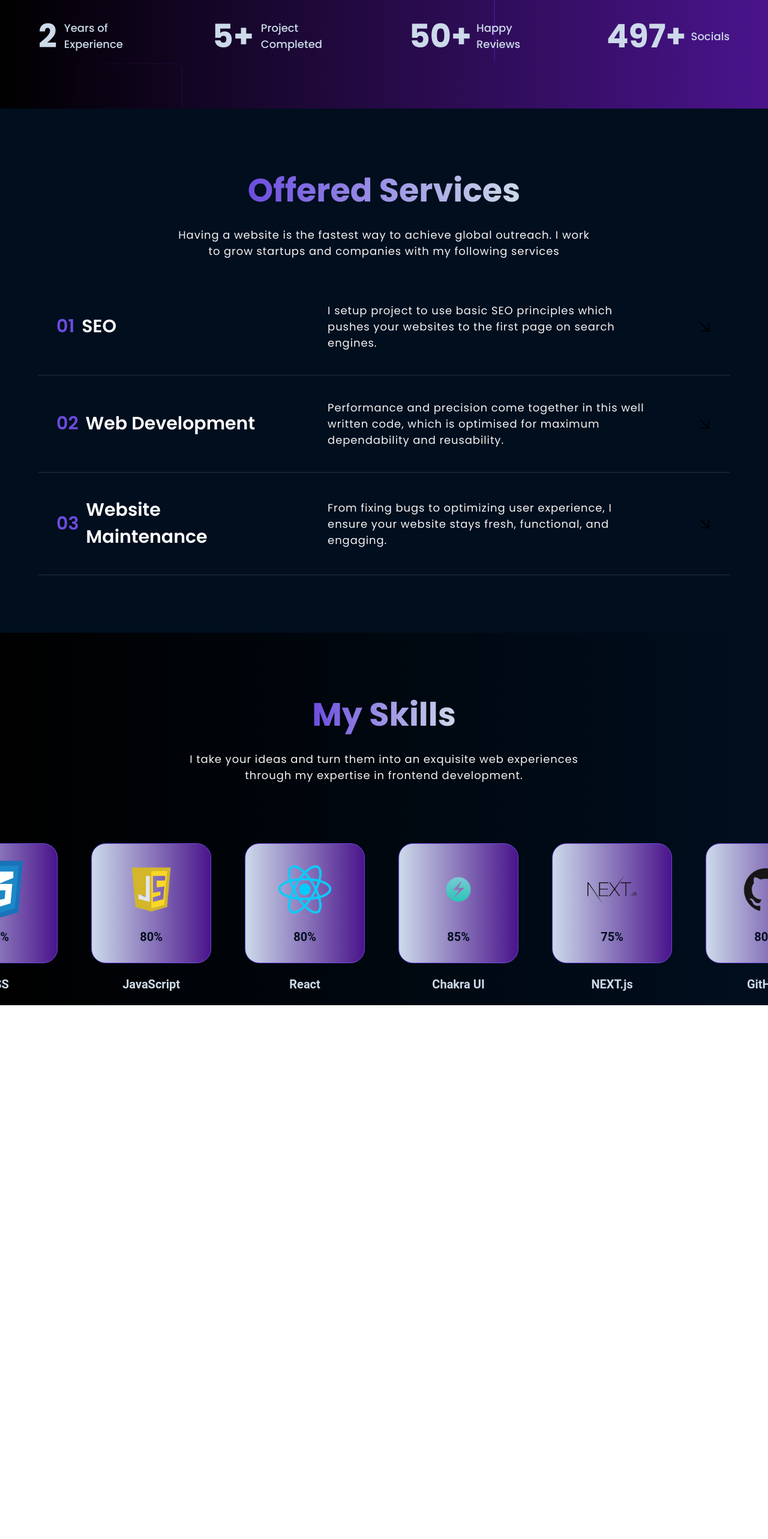
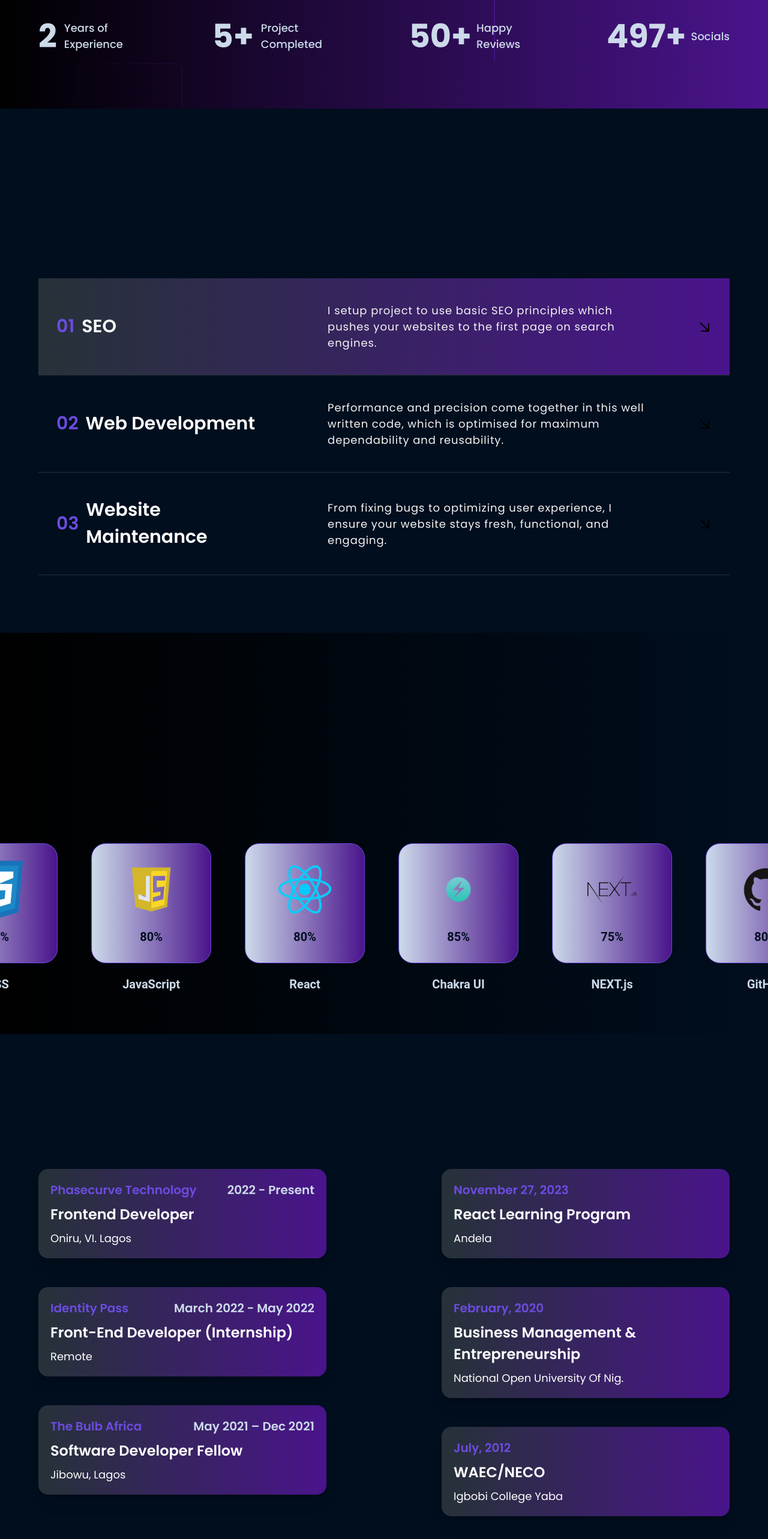
Before and after one commit to Blacknese96/Greggs-portfolio, a React (Vite) app: page / in a window 1280 px wide. Shown: the part 731-3297 px from the top of the page at 60% size. Before the commit the page ends 2407 px from the top, so only its background shows below. Built offline with nearby package versions, Linux system fonts and the light colour scheme.

Commit message:
implement resume page

```diff
--- a/src/components/Carousel.tsx
+++ b/src/components/Carousel.tsx
@@ -34,6 +34,7 @@ const Carousel = () => {
         slidesToShow: 5,
         slidesToScroll: 1,
         autoplay: true,
+        pauseOnHover: false,
         autoplaySpeed: 0,
         cssEase: 'linear',
         responsive: [
--- /dev/null
+++ b/src/components/MyEdu.tsx
@@ -0,0 +1,72 @@
+import { FaLaptopCode } from "react-icons/fa";
+import { GiBookCover } from "react-icons/gi";
+import {Zoom} from 'react-reveal'
+
+const myExp = [
+    {year:'2022 - Present',company:'Phasecurve Technology', role:'Frontend Developer', address:'Oniru, VI. Lagos'},
+    {year:'March 2022 - May 2022',company:'Identity Pass', role:'Front-End Developer (Internship)', address:'Remote'},
+    {year:'May 2021 – Dec 2021', role:'Software Developer Fellow',company:'The Bulb Africa', address:'Jibowu, Lagos'}
+]
+
+const education = [
+    {year:'November 27, 2023', course:'React Learning Program',tutor:' Andela '},
+    {year:'February, 2020', course:'Business Management & Entrepreneurship',tutor:' National Open University Of Nig.'},
+    {year:'July, 2012', course:'WAEC/NECO',tutor:' Igbobi College Yaba '},
+]
+const MyEdu = () => {
+
+  return (
+    <section className='w-full h-full text-white font-poppins bg-nightBlue'>
+            <div className='flex gap-5 justify-between py-24 px-[5%] max-w-[1440px] mx-auto'>
+            <div className='w-5/12'>
+                <Zoom duration="1500">
+                <div className='flex gap-3 mb-12 items-center text-[#6C4CDF] text-2xl'>
+                <FaLaptopCode />
+
+                <h2 className='text-transparent bg-clip-text bg-gradient-to-r from-[#6C4CDF] to-secondary'>Experience</h2>
+                </div>
+                </Zoom>
+
+                <div className="flex flex-col gap-12">
+                {myExp.map((item,index)=>(
+                    <div className="rounded-2xl w-full bg-gradient-to-r from-blue-gray-900 to-purple-900 shadow-xl flex flex-col gap-2 p-5 " key={index}>
+                    <div className="flex gap-2 justify-between">
+                    <h3 className="text-primary font-semibold text-[20px]">{item.company}</h3>
+                    <h3 className="text-secondary font-semibold text-[20px]">{item.year}</h3>
+                    </div>
+                    <h3 className=" font-semibold text-[24px]">{item.role}</h3>
+                    <h3 className="text-base">{item.address}</h3>
+                    </div>
+                ))}
+                </div>
+
+            </div>
+
+            <div className='w-5/12'>
+            <Zoom duration="1500">
+            <div className='flex gap-3 mb-12 items-center text-[#6C4CDF] text-2xl'>
+                <GiBookCover />
+
+                <h2 className='text-2xl text-transparent bg-clip-text bg-gradient-to-r from-[#6C4CDF] to-secondary'>Education</h2>
+                </div>
+            </Zoom>
+
+
+                <div className="flex flex-col gap-12">
+                {education.map((item,index)=>(
+                    <div className="rounded-2xl w-full bg-gradient-to-r from-blue-gray-900 to-purple-900 shadow-xl flex flex-col gap-2 p-5 " key={index}>
+
+                    <h3 className="text-primary font-semibold text-[20px]">{item.year}</h3>
+
+                    <h3 className=" font-semibold text-[24px]">{item.course}</h3>
+                    <h3 className="text-base">{item.tutor}</h3>
+                    </div>
+                ))}
+                </div>
+            </div>
+            </div>
+    </section>
+  )
+}
+
+export default MyEdu
--- a/src/components/MyService.tsx
+++ b/src/components/MyService.tsx
@@ -1,6 +1,7 @@
 import { motion } from 'framer-motion';
 import { useState } from 'react';
 import { GrLinkNext } from 'react-icons/gr';
+import {Fade} from 'react-reveal'
 
 const MyService = () => {
     const [hoverIndex, setHoverIndex] = useState(-1); // Initialize hover index state
@@ -31,10 +32,14 @@ const MyService = () => {
         },
     ];
 
-    return (<section className='w-full h-full font-poppins bg-nightBlue'>
-            <div className='flex flex-col justify-center items-center py-24 px-[5%] max-w-[1440px] max-auto'>
-                <h2 className='text-2xl mb-5 text-transparent bg-clip-text bg-gradient-to-r from-[#6C4CDF] to-secondary'>Offered Services</h2>
-                <p className='text-base max-w-[695px] text-center tracking-wider text-[#f4f4f4] mb-8'>Having a website is the fastest way to achieve global outreach. I work to grow startups and companies with my following services</p>
+    return (
+        <section className='w-full h-full font-poppins bg-nightBlue'>
+            <div className='flex flex-col justify-center items-center py-24 px-[5%] max-w-[1440px] mx-auto'>
+            <Fade up duration="1500">
+            <h2 className='text-2xl mb-5 text-transparent bg-clip-text bg-gradient-to-r from-[#6C4CDF] to-secondary'>Offered Services</h2>
+                <p className='text-base max-w-[725px] text-center tracking-wider text-[#f4f4f4] mb-8'>Global outreach can be accomplished most quickly through a website. With my following services, I help to grow startups and businesses.</p>
+            </Fade>
+
 
                 <div className="w-full">
                     {myService.map((service, index) => (
@@ -43,7 +48,7 @@ const MyService = () => {
                             whileHover={{ scale: 1.01 }}
                             onMouseEnter={() => handleMouseEnter(index)}
                             onMouseLeave={handleMouseLeave}
-                            className={`border-b border-blue-gray-900 w-full py-10 px-[30px] gap-5  flex items-center justify-between ${hoverIndex === index ? 'bg-gradient-to-r from-blue-gray-900 to-purple-900' : ''}`}
+                            className={`service-list border-b border-blue-gray-900 w-full py-10 px-[30px] gap-5  flex items-center justify-between ${hoverIndex === index ? 'bg-gradient-to-r from-transparent to-purple-900' : index === 0 ? 'bg-gradient-to-r from-blue-gray-900 to-purple-900' : ''}`}
                         >
                             <div className='flex items-center gap-3 w-[35%]'>
                                 <h4 className='text-lg text-primary'>{service.id}</h4>
@@ -56,16 +61,15 @@ const MyService = () => {
                                 </p>
                             </div>
 
-                           <div className={`${hoverIndex === index? '-rotate-45 scale-100':'rotate-45 scale-100'} transition-transform ease-in-out duration-300`}>
-                           <GrLinkNext color="#fff" fontSize="24px" />
-                           </div>
+                            <div className={`${hoverIndex === index ? '-rotate-45 scale-100' : 'rotate-45 scale-100'} transition-transform ease-in-out duration-300`}>
+                                <GrLinkNext color="#fff" fontSize="24px" />
+                            </div>
 
                         </motion.div>
                     ))}
                 </div>
             </div>
         </section>
-
     )
 }
 
--- a/src/components/MySkill.tsx
+++ b/src/components/MySkill.tsx
@@ -1,13 +1,16 @@
 import Carousel from "./Carousel"
-
+import {Fade} from 'react-reveal'
 const MySkill = () => {
 
   return (
-    <section className='w-full h-full font-poppins backdrop-blur-lg bg-gradient-to-r from-black to-nightBlue'>
-            <div className='flex flex-col justify-center items-center pt-24 pb-12 px-[5%] max-w-[1440px] max-auto'>
-                <h2 className='text-2xl mb-5 text-transparent bg-clip-text bg-gradient-to-r from-[#6C4CDF] to-secondary'>My Skills</h2>
-                <p className='text-base max-w-[695px] text-center tracking-wider text-[#f4f4f4] mb-8'>I take your ideas and turn them into an exquisite web experiences through my expertise in frontend development.
+    <section className='w-full h-full font-poppins bg-gradient-to-r from-black to-nightBlue pb-12'>
+            <div className='flex flex-col justify-center items-center pt-24 pb-12 px-[5%] max-w-[1440px] mx-auto'>
+            <Fade up duration="1500">
+            <h2 className='text-2xl mb-5 text-transparent bg-clip-text bg-gradient-to-r from-[#6C4CDF] to-secondary'>My Skills</h2>
+                <p className='text-base max-w-[725px] text-center tracking-wider text-[#f4f4f4] mb-8'>I take your ideas and turn them into an exquisite web experiences through my expertise in frontend development.
                 </p>
+            </Fade>
+
             </div>
             <Carousel/>
         </section>
--- a/src/pages/Home.tsx
+++ b/src/pages/Home.tsx
@@ -1,4 +1,5 @@
 import HeroBanner from "../components/HeroBanner";
+import MyEdu from "../components/MyEdu";
 import MyService from "../components/MyService";
 import MySkill from "../components/MySkill";
 
@@ -9,6 +10,7 @@ const Home = () => {
       <HeroBanner/>
       <MyService/>
       <MySkill/>
+      <MyEdu/>
    </div>
   );
 };
```
